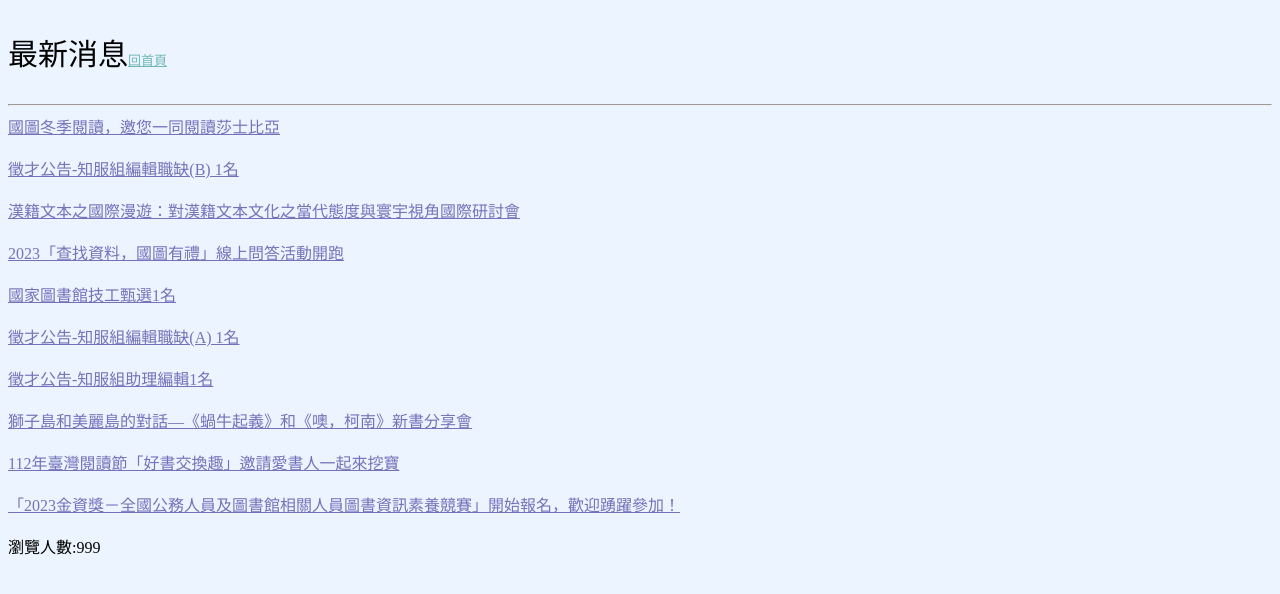
After one commit to yuuu022/library_mid, a Django app: page /newinformation/ in a window 1280 px wide. The commit adds this page. Shown: the top 594 px of the page. Run offline with Django 4.2, Linux system fonts and the light colour scheme.

Commit message:
2023/11/08

```diff
--- a/library/urls.py
+++ b/library/urls.py
@@ -17,9 +17,11 @@ Including another URLconf
 from django.contrib import admin
 from django.urls import path,include
 from mysite.views import homepage,showpost
+from mysite import views as mv
 
 urlpatterns = [
     path('admin/', admin.site.urls),
     path('',homepage),
     path('post/<slug:slug>/',showpost),
+    path('newinformation/',mv.newinformation)
 ]
--- a/mysite/views.py
+++ b/mysite/views.py
@@ -16,3 +16,6 @@ def showpost(request,slug):
         return render(request,'post.html',locals())
     else:
         return redirect("/")
+
+def newinformation(request):
+    return render(request, 'newinformation.html')
--- a/templates/base.html
+++ b/templates/base.html
@@ -21,7 +21,7 @@
                         <div class="card-body">
                             <div class='list-group'>
                                 <a href='/' class='list-group-item'>HOME</a>
-                                <a class='list-group-item'>最新消息</a>
+                                <a href='/newinformation/'class='list-group-item'>最新消息</a>
                                 <a class='list-group-item'>文藝活動</a>
                             </div>
                         </div>
--- /dev/null
+++ b/templates/newinformation.html
@@ -0,0 +1,31 @@
+<!DOCTYPE html>
+<html>
+    <head>
+        <meta charset="utf-8">
+        <meta http-equiv="X-UA-Compatible" content="IE=edge">
+        <title>最新消息</title>
+        <meta name="description" content="">
+        <meta name="viewport" content="width=device-width, initial-scale=1">
+        <link rel="stylesheet" href="">
+        <h3 style='font-family:微軟正黑體;font-size:30px;font-weight:500;'>最新消息<a style='font-family:微軟正黑體;font-size: small;color:#6FB7B7' href='/'>回首頁</a></h3><hr>
+    </head>
+    <body style="background-color:#ECF5FF">
+        <!--[if lt IE 7]>
+            <p class="browsehappy">You are using an <strong>outdated</strong> browser. Please <a href="#">upgrade your browser</a> to improve your experience.</p>
+        <![endif]-->
+        <a >
+            <a href='https://www.ncl.edu.tw/information_237_15206.html' style="color:#7373B9;">國圖冬季閱讀，邀您一同閱讀莎士比亞</a><br><br>
+            <a href='https://www.ncl.edu.tw/information_237_15188.html'style="color:#7373B9">徵才公告-知服組編輯職缺(B) 1名</a> <br><br>
+            <a href='https://www.ncl.edu.tw/information_237_15184.html'style="color:#7373B9">漢籍文本之國際漫遊：對漢籍文本文化之當代態度與寰宇視角國際研討會 </a><br><br>
+            <a href='https://www.ncl.edu.tw/information_237_15179.html'style="color:#7373B9">2023「查找資料，國圖有禮」線上問答活動開跑 </a><br><br>
+            <a href='https://www.ncl.edu.tw/information_237_15176.html'style="color:#7373B9">國家圖書館技工甄選1名 </a><br><br>
+            <a href='https://www.ncl.edu.tw/information_237_15171.html'style="color:#7373B9">徵才公告-知服組編輯職缺(A) 1名 </a><br><br>
+            <a href='https://www.ncl.edu.tw/information_237_15170.html'style="color:#7373B9">徵才公告-知服組助理編輯1名 </a><br><br>
+            <a href='https://www.ncl.edu.tw/information_237_15162.html'style="color:#7373B9">獅子島和美麗島的對話—《蝸牛起義》和《噢，柯南》新書分享會 </a><br><br>
+            <a href='https://www.ncl.edu.tw/information_237_15157.html'style="color:#7373B9">112年臺灣閱讀節「好書交換趣」邀請愛書人一起來挖寶 </a><br><br>
+            <a href='https://www.ncl.edu.tw/information_237_15156.html'style="color:#7373B9">「2023金資獎－全國公務人員及圖書館相關人員圖書資訊素養競賽」開始報名，歡迎踴躍參加！ </a><br><br>
+        <a> 瀏覽人數:999 </a>
+        </a>
+        <script src="" async defer></script>
+    </body>
+</html>
```
Also changed, not shown: db.sqlite3.
